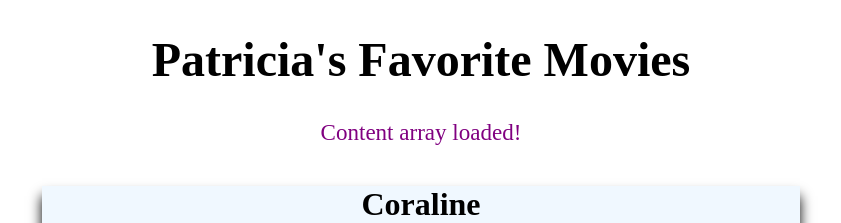
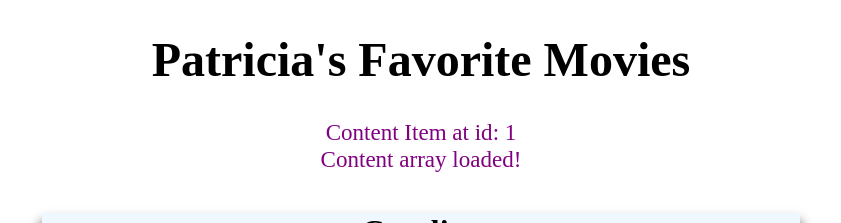
Before and after one commit to patriciabialek/P_Bialek_WEB601Assignments_MyFavoriteMovies, an Angular app in the folder P_Bialek_MyFavoriteMovies/: page / in a window 1280 px wide. Shown: the top 223 px of the page, without its empty margins (219-1060 px from the left). Built offline with nearby package versions, Linux system fonts and the light colour scheme.

Commit message:
Everything is working & changed the package.json version

```diff
--- a/P_Bialek_MyFavoriteMovies/package.json
+++ b/P_Bialek_MyFavoriteMovies/package.json
@@ -1,6 +1,6 @@
 {
   "name": "p-bialek-my-favorite-movies",
-  "version": "0.0.4",
+  "version": "0.0.6",
   "scripts": {
     "generateservice": "ng generate service",
     "generatecomponent": "ng generate component",
--- a/P_Bialek_MyFavoriteMovies/src/app/message.service.ts
+++ b/P_Bialek_MyFavoriteMovies/src/app/message.service.ts
@@ -1,18 +1,14 @@
 import { Injectable } from '@angular/core';
-import { Subject } from 'rxjs';
 
 @Injectable({
   providedIn: 'root'
 })
 export class MessageService {
   //initializing a new instance of 'Subject' (an array of strings[])
-  private messageSubject = new Subject<string[]>();
-  //Observable property (messages$) = calling a methods on the message subject
-  //asObservable() - provided by 'Subject'; converts it to an observable
-  messages$ = this.messageSubject.asObservable();
+  messages: string[] = [];
 
   //this method emits the each message subject ([message] array)
   add(message: string) {
-    this.messageSubject.next([message]);
+    this.messages.push(message);
   }
 }
--- a/P_Bialek_MyFavoriteMovies/src/app/messages/messages.component.html
+++ b/P_Bialek_MyFavoriteMovies/src/app/messages/messages.component.html
@@ -1,5 +1,7 @@
 <!-- checks message length,  displays content if above 0-->
-<div *ngIf="messages.length > 0">
+<div *ngIf="messageService.messages.length">
     <!-- loops over message elements and displays each message -->
-    <div *ngFor="let message of messages">{{ message }}</div>
+    <div *ngFor="let message of messageService.messages">
+        {{ message }}
+    </div>
 </div>
--- a/P_Bialek_MyFavoriteMovies/src/app/messages/messages.component.ts
+++ b/P_Bialek_MyFavoriteMovies/src/app/messages/messages.component.ts
@@ -1,7 +1,7 @@
-import { Component, OnInit } from '@angular/core';
-import {MessageService} from '../message.service';
+import { Component} from '@angular/core';
 import { FormsModule } from '@angular/forms';
 import { CommonModule } from '@angular/common';
+import {MessageService} from '../message.service';
 
 @Component({
   selector: 'app-messages',
@@ -10,17 +10,7 @@ import { CommonModule } from '@angular/common';
   templateUrl: './messages.component.html',
   styleUrl: './messages.component.scss'
 })
-export class MessagesComponent implements OnInit{
-  //initializing an empty array of messages
-  messages: string[] = [];
-
+export class MessagesComponent{
   //inject MessageService
-  constructor(private messageService: MessageService) { }
-
-  ngOnInit(): void {
-    //the components subscribes to the messages$ observable from MessageService
-    //Whena new message is emitted by MessageService, the function runs ->
-    //the recieved message gets assigned to 'messages' property ^^
-    this.messageService.messages$.subscribe(message => this.messages = message);
-  }
+  constructor(public messageService: MessageService) { }
 }
--- a/P_Bialek_MyFavoriteMovies/src/app/movie.service.ts
+++ b/P_Bialek_MyFavoriteMovies/src/app/movie.service.ts
@@ -25,7 +25,6 @@ export class MovieService {
     //if match found  - return Content object. If not - undefined
     const content =(contentArray.find(content => content.id === id));
     //adds a message to messageService
-    console.log(`Content Item at id: ${id}`);
     this.messageService.add(`Content Item at id: ${id}`);
     return of(content);
   }
```
